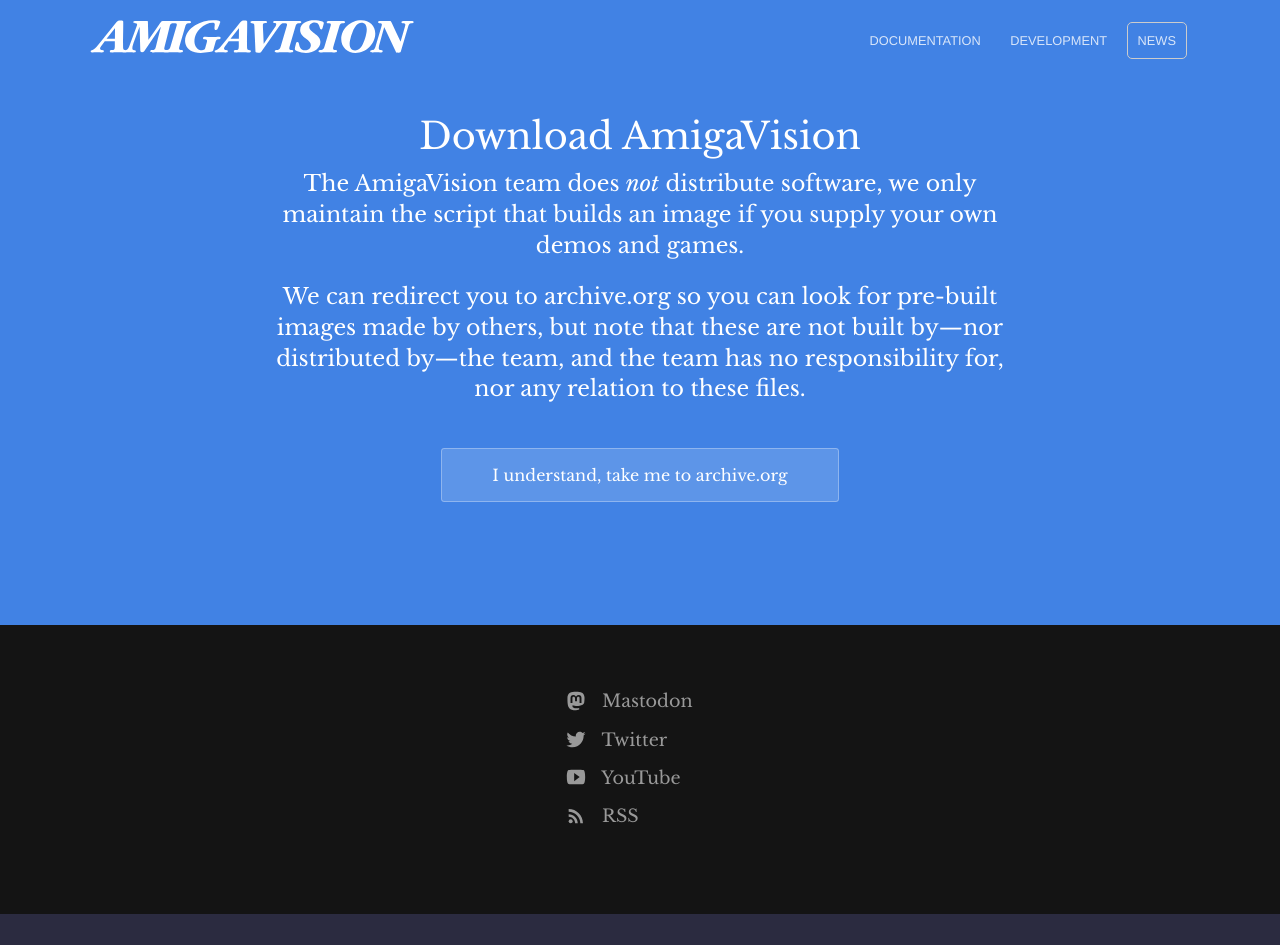
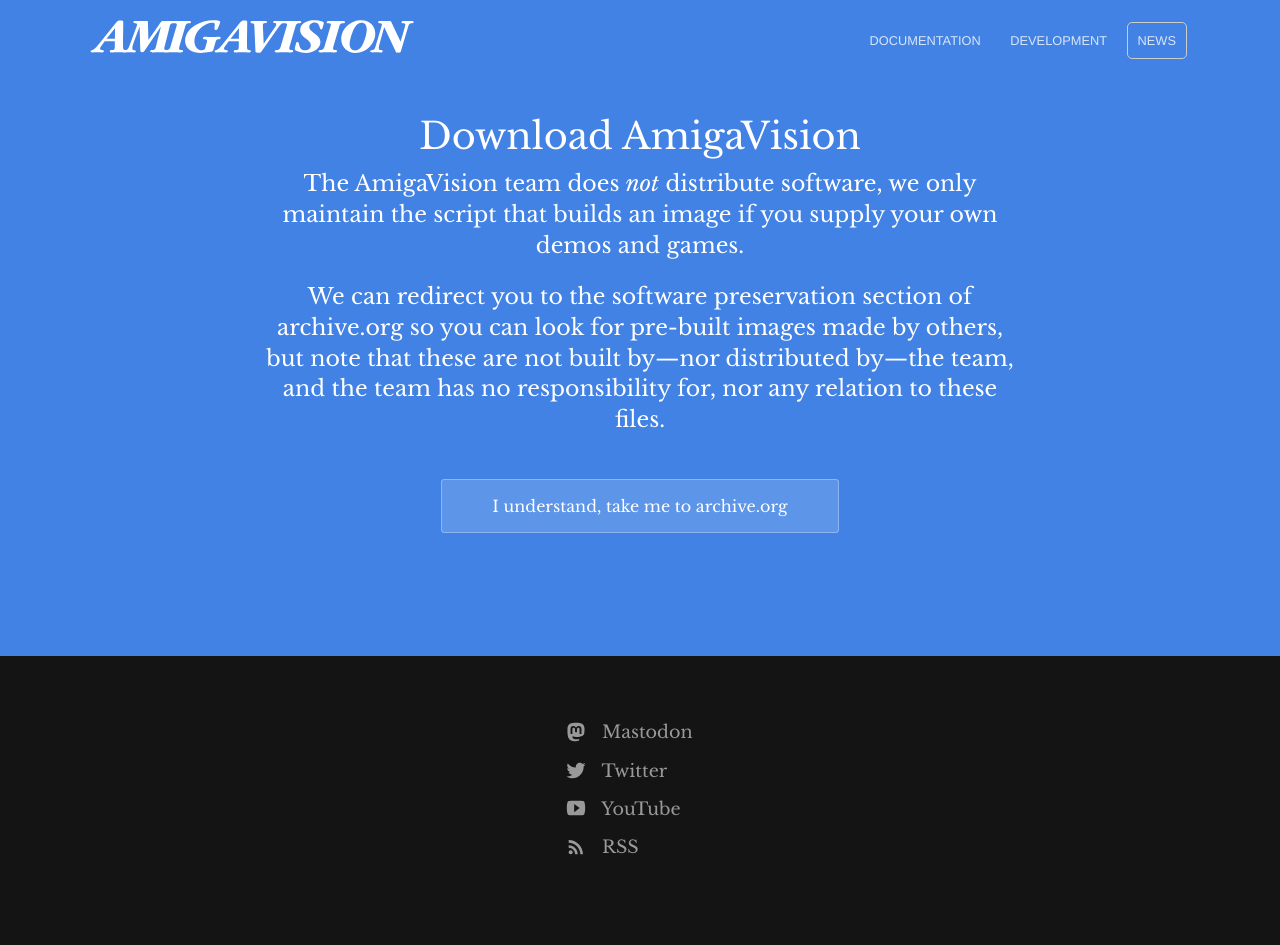
Before and after one commit to amigavision/amigavision.github.io, a Jekyll site: the page built from download.html, in a window 1280 px wide. Built offline with Jekyll 4.4.1, drawn with Linux system fonts in a browser that asks for light colours; before the commit the page ends 914 px from its top, so only the background shows below that.

Commit message:
Update download.html

```diff
--- a/download.html
+++ b/download.html
@@ -8,7 +8,7 @@
     <h1>Download AmigaVision</h1>
 		<p class="subtext">The AmigaVision team does <em>not</em> distribute software, we only maintain the script that builds an image if you supply your own demos and games.</p>
 
-		<p class="subtext"> We can redirect you to archive.org so you can look for pre-built images made by others, but note that these are not built by&mdash;nor distributed by&mdash;the team, and the team has no responsibility for, nor any relation to these files.</p>
+		<p class="subtext"> We can redirect you to the software preservation section of archive.org so you can look for pre-built images made by others, but note that these are not built by&mdash;nor distributed by&mdash;the team, and the team has no responsibility for, nor any relation to these files.</p>
 
     <div class="cta button alt"><a target="_blank" href="https://archive.org/details/software?query=megaags">I understand, take me to archive.org</a></div>
   </div>
```
